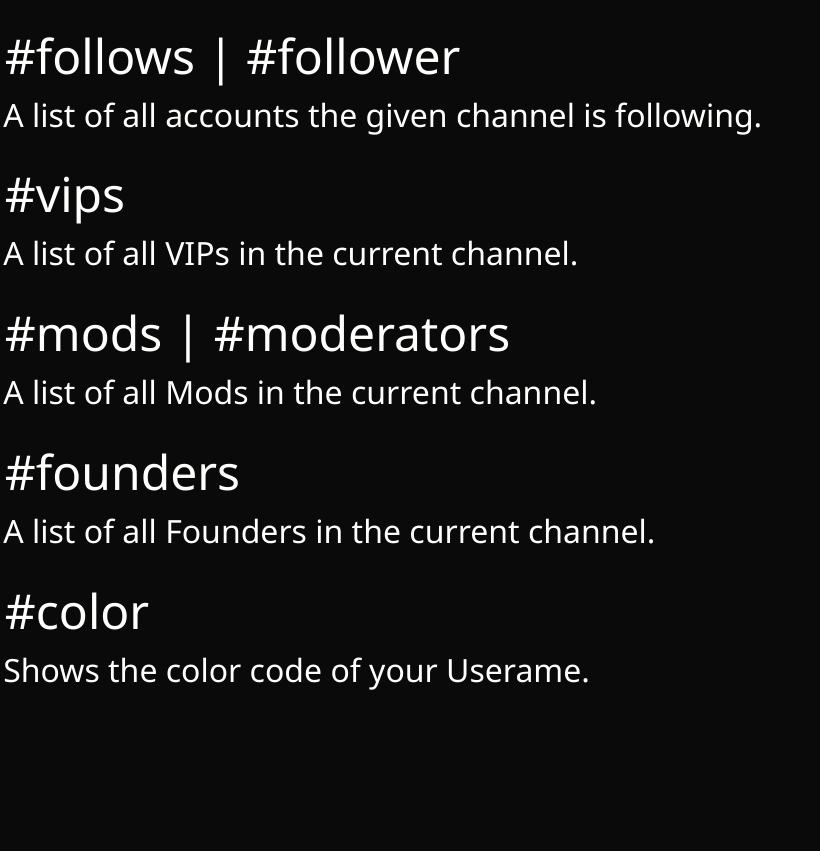
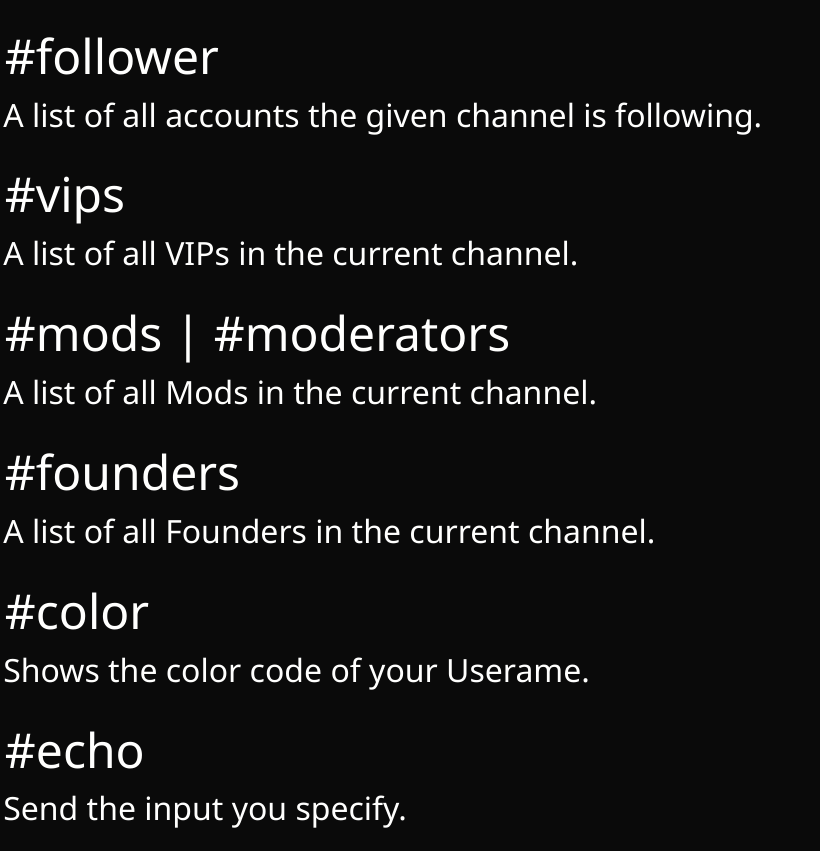
Before and after one commit to notLe0nard/NotLe0nard.github.io, a plain HTML site: page BedgeBot/index.html in a window 1280 px wide. Shown: the part 698-1549 px from the top of the page, without its empty margins (0-820 px from the left). Before the commit the page ends 1410 px from the top, so only its background shows below. Drawn offline with Linux system fonts and the light colour scheme.

Commit message:
Update index.html

```diff
--- a/BedgeBot/index.html
+++ b/BedgeBot/index.html
@@ -30,7 +30,7 @@
   <p class="command">#ping | #test</p>
   <p class="description">Simple command to just see if the bot is active.</p>
   <br>
-  <p class="command">#follows | #follower</p>
+  <p class="command">#follower</p>
   <p class="description">A list of all accounts the given channel is following.</p>
   <br>
   <p class="command">#vips</p>
@@ -45,5 +45,8 @@
   <p class="command">#color</p>
   <p class="description">Shows the color code of your Userame.</p>
   <br>
+  <p class="command">#echo</p>
+  <p class="description">Send the input you specify.</p>
+  <br>
 </body>
 </html>
```
